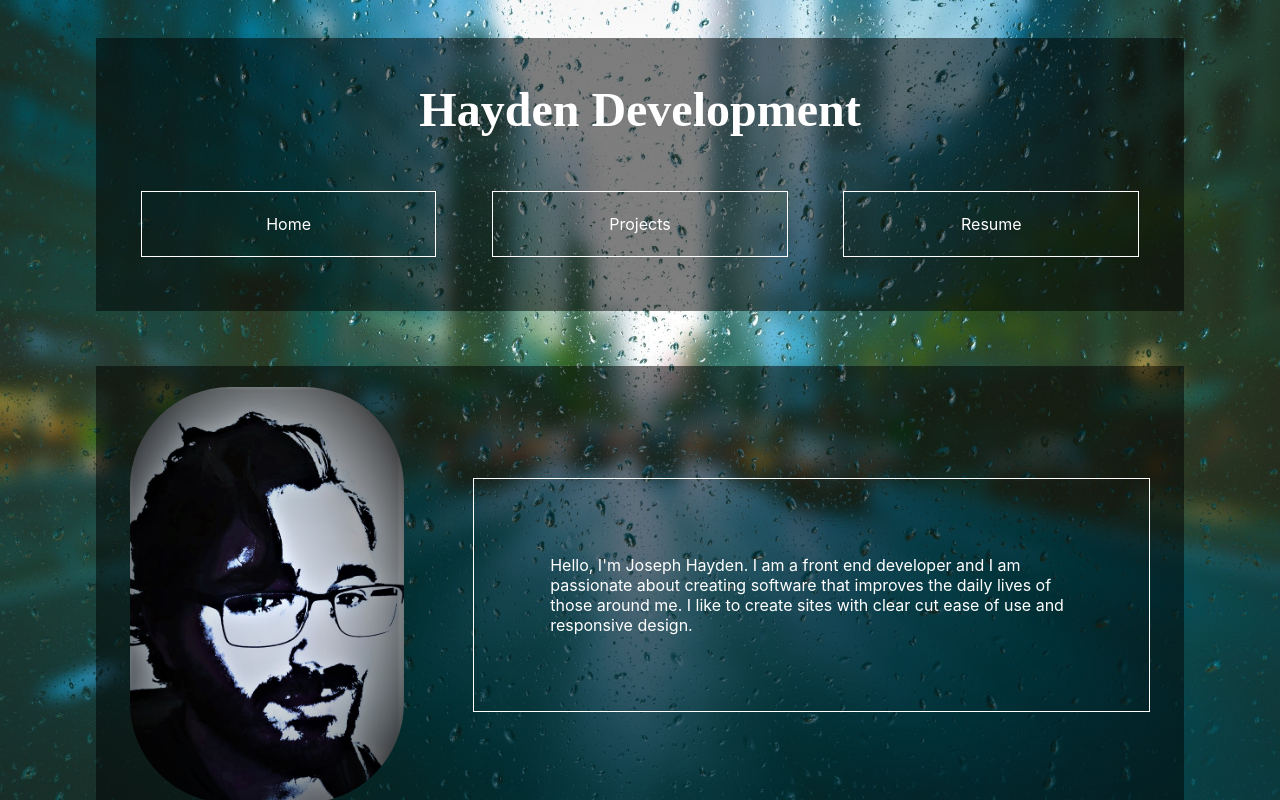
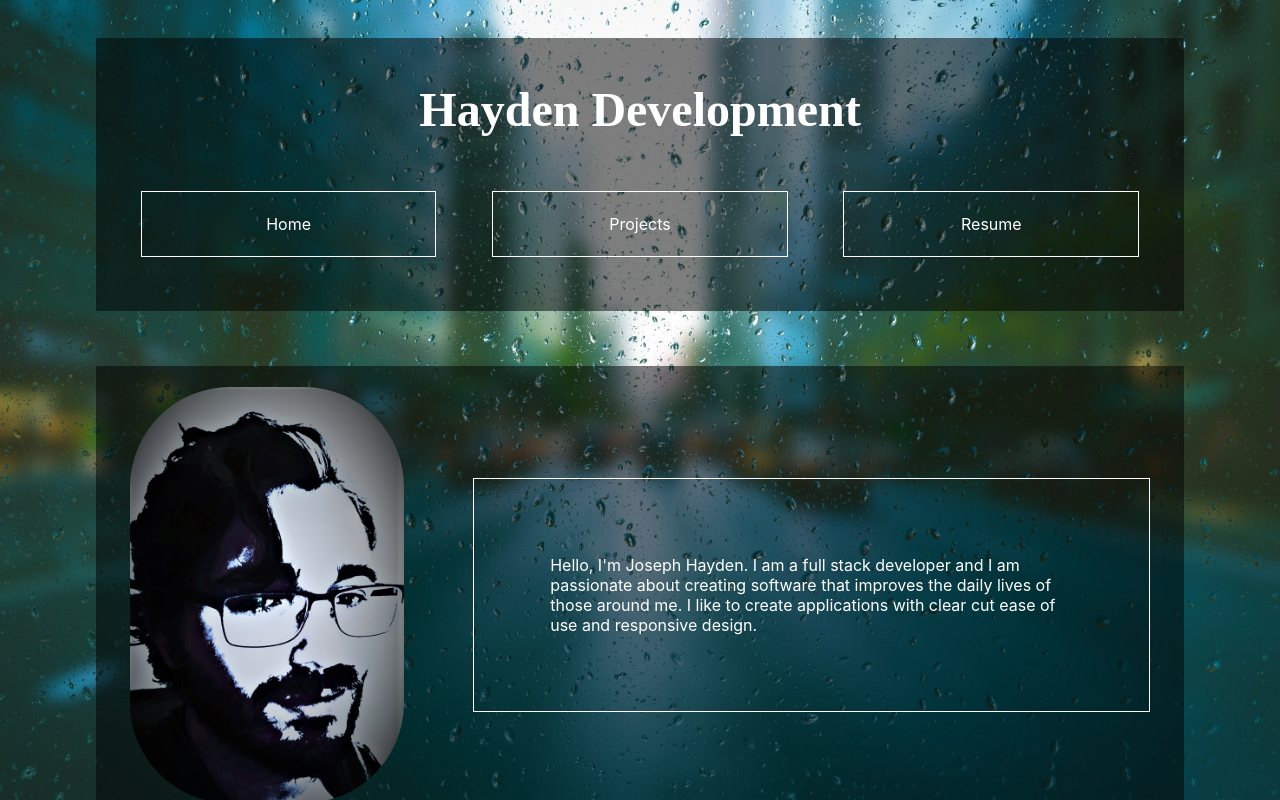
Before and after one commit to JHaydenDev/JHaydenDev.github.io, a React (Create React App) app: page /#/ in a window 1280 px wide. Shown: the top 800 px of the page. Built offline with nearby package versions, Linux system fonts and the light colour scheme; a web font is replaced by a local one.

Commit message:
Adding projects

```diff
--- a/src/Components/Body/Home/Home.js
+++ b/src/Components/Body/Home/Home.js
@@ -64,9 +64,9 @@ class Home extends Component {
         <Wrapper>
           <AboutPicture src={AboutMePic} />
           <Card>
-            Hello, I'm Joseph Hayden. I am a front end developer and I am
+            Hello, I'm Joseph Hayden. I am a full stack developer and I am
             passionate about creating software that improves the daily lives of
-            those around me. I like to create sites with clear cut ease of use
+            those around me. I like to create applications with clear cut ease of use
             and responsive design.
           </Card>
         </Wrapper>
--- a/src/Components/Body/Projects/Projects.js
+++ b/src/Components/Body/Projects/Projects.js
@@ -10,6 +10,7 @@ import LyfeLoggerImg from "./LyfeLoggerImg.png";
 import VeganMeats from "./VeganMeats.png";
 import StemTheTide from "./StemTheTide.png";
 import PrimativeQuiz from "./PrimativeQuiz.png";
+import AweSurvey from "./AweSurvey"
 
 const Wrapper = styled.div`
   background: rgb(0, 0, 0); /* The Fallback */
@@ -33,6 +34,14 @@ class Projects extends Component {
     super(props);
     this.state = {
       projects: [
+        {
+          image: AweSurvey,
+          heading: "AWE Survey",
+          description:
+            "We built an API using Node.js and a front end UI using React.js which dynamically rendered results.",
+          github: "#",
+          hosted: "https://serene-hamlet-86075.herokuapp.com/#/",
+        },
         {
           image: PrimativeQuiz,
           heading: "Primative Quiz",
```
Also changed, not shown: src/Components/Body/Projects/AweSurvey.png (added).
